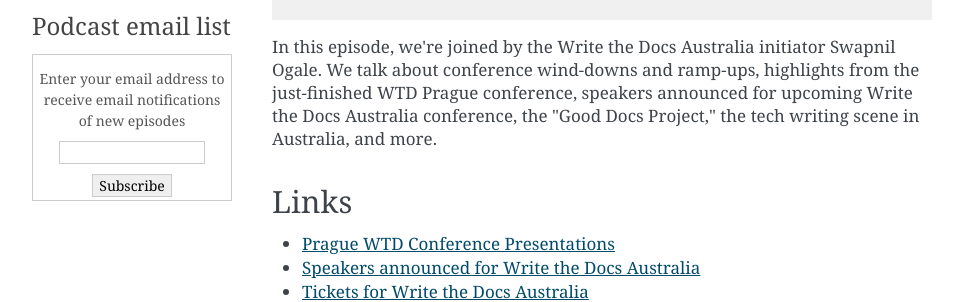
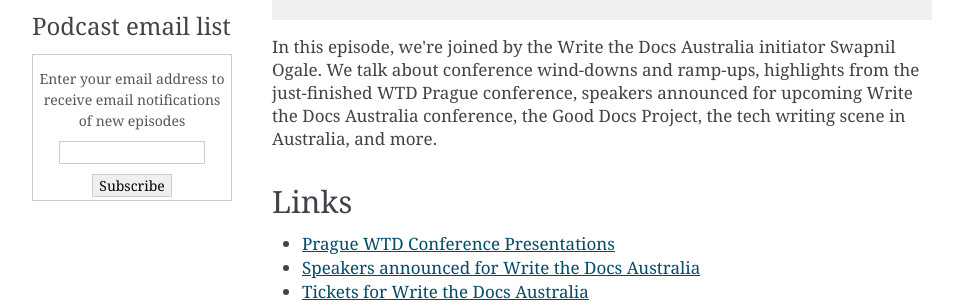
Before and after one commit to writethedocspodcast/writethedocspodcast.github.io, a Jekyll site: the page built from _posts/2019-09-22-episode-24-swapnil-and-wtd-australia.md, in a window 1280 px wide and 900 px high, scrolled down 459 px. Shown: the part 225-527 px from the top of the window, without its empty margins (148-1111 px from the left). Built offline with Jekyll 4.4.1, drawn with Linux system fonts in a browser that asks for light colours; comment, search, counter and statistics services are not loaded.

Commit message:
fix broken feed

```diff
--- a/_posts/2019-09-22-episode-24-swapnil-and-wtd-australia.md
+++ b/_posts/2019-09-22-episode-24-swapnil-and-wtd-australia.md
@@ -16,7 +16,7 @@
 podcast_duration: "55:20"
 podcast_length: 37,998,094
 youtube_id: Qh1nlOluy1E
-summary: "In this episode, we're joined by the Write the Docs Australia initiator Swapnil Ogale. We talk about conference wind-downs and ramp-ups, highlights from the just-finished WTD Prague conference, speakers announced for upcoming Write the Docs Australia conference, the \"Good Docs Project,\" the tech writing scene in Australia, and more."
+summary: "In this episode, we're joined by the Write the Docs Australia initiator Swapnil Ogale. We talk about conference wind-downs and ramp-ups, highlights from the just-finished WTD Prague conference, speakers announced for upcoming Write the Docs Australia conference, the Good Docs Project, the tech writing scene in Australia, and more."
 bitlink: http://bit.ly/wtdpodcast24
 mp4_filename: wtd_episode_24_wtd_community_australia.mp4
 mp4_length: 354898051
```
